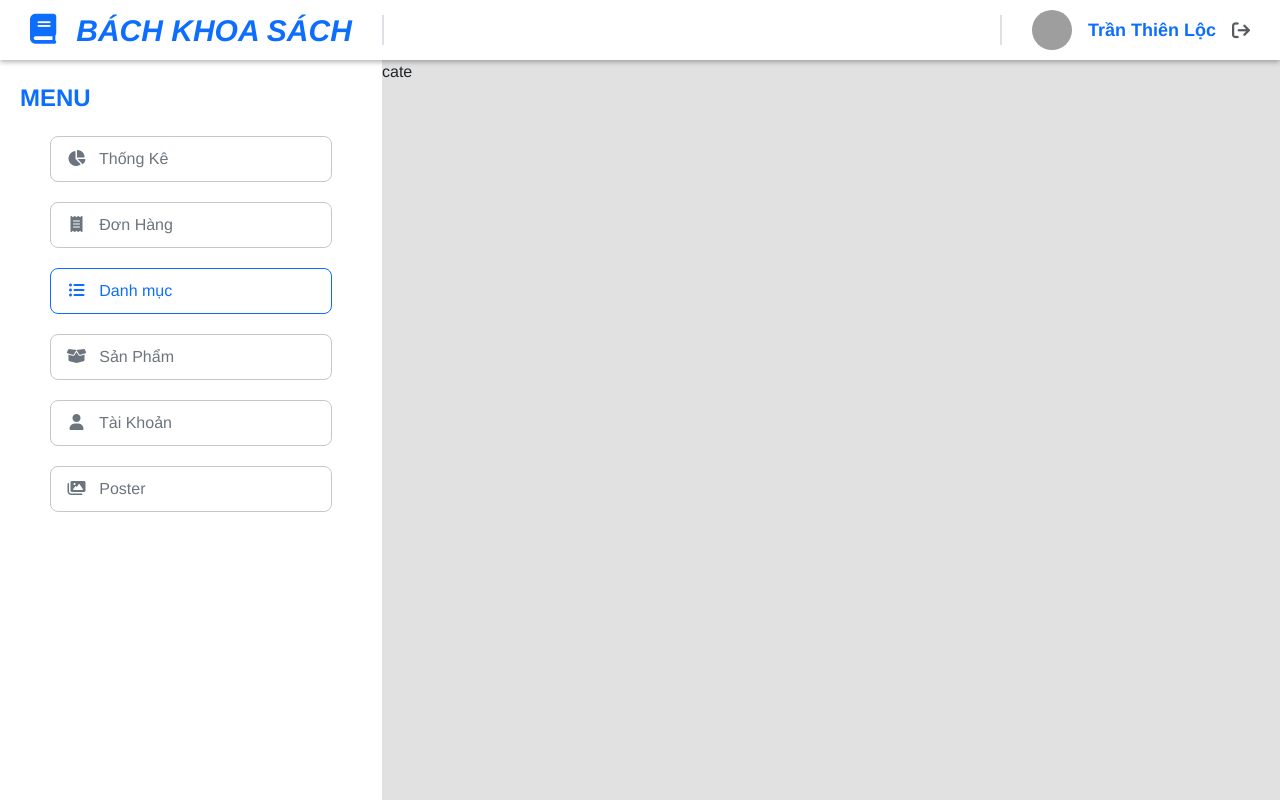
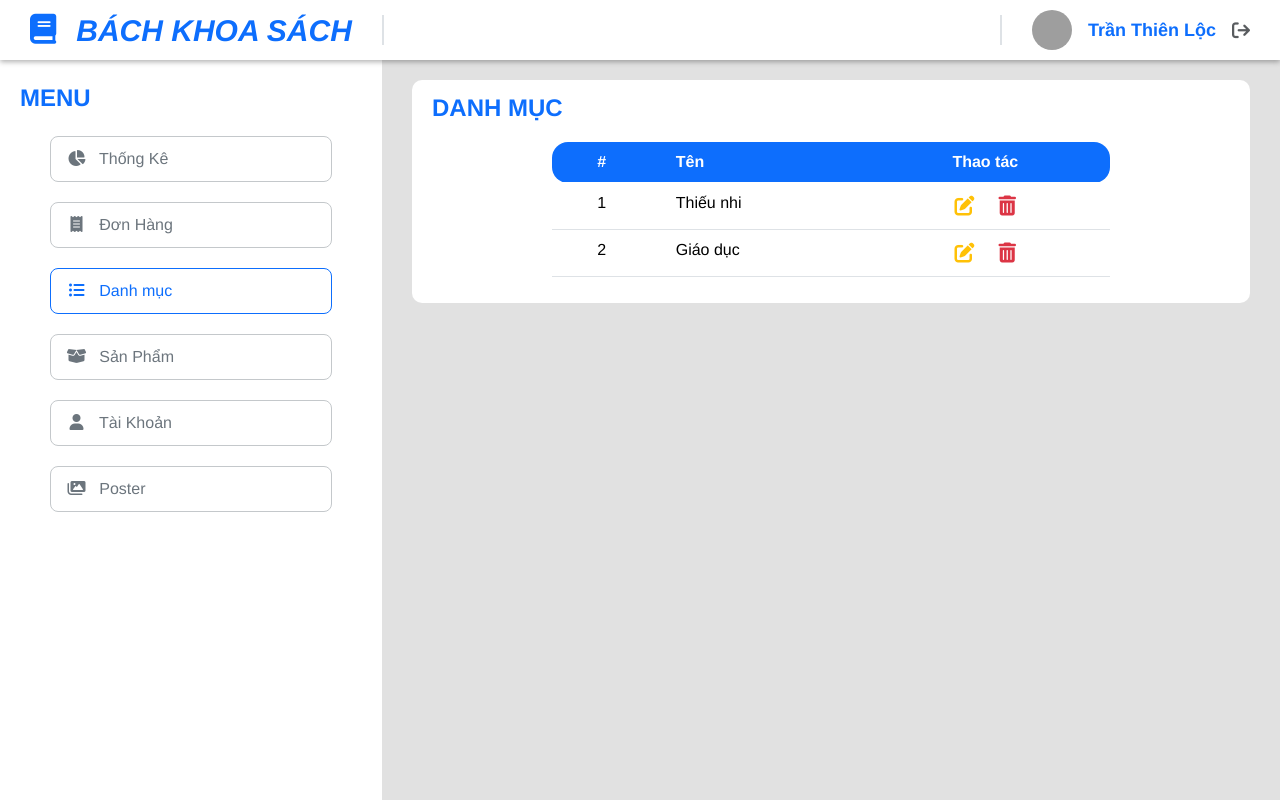
Before and after one commit to nguyenvinhluong242004/Website_Book-Store, a Vue app in the folder frontend/: page /admin/category in a window 1280 px wide. Built offline with nearby package versions, Linux system fonts and the light colour scheme; grey boxes are pictures that could not be loaded.

Commit message:
admin user and category
thêm user và category của admin, chưa có modal

```diff
--- /dev/null
+++ b/frontend/src/components/css-component/admin-category.css
@@ -0,0 +1,11 @@
+.admin-category-body{
+    padding: 20px 30px;
+}
+
+.admin-category-box{
+    background: white;
+    width: 100%;
+    padding: 10px 20px;
+
+    border-radius: 10px;
+}
--- a/frontend/src/components/vue-component/AdminCategory.vue
+++ b/frontend/src/components/vue-component/AdminCategory.vue
@@ -1,8 +1,43 @@
 <template>
-  <div>cate</div>
+  <div class="admin-category-body">
+    <div class="admin-category-box">
+      <div class="admin-category-box-title fs-4 fw-bold text-primary mb-3">
+        DANH MỤC
+      </div>
+      <table class="table mx-auto" style="width: 70%">
+        <thead class="border-bottom-0">
+          <tr>
+            <th scope="col" class="text-bg-primary rounded-start-4 text-center" style="width: 100px;">#</th>
+            <th scope="col" class="text-bg-primary ps-4">Tên</th>
+            <th scope="col" class="text-bg-primary rounded-end-4 text-center" style="width: 250px">Thao tác</th>
+          </tr>
+        </thead>
+        <tbody>
+          <tr>
+            <td class="text-center">1</td>
+            <td class="ps-4">Thiếu nhi</td>
+            <td class="fs-5 text-center">
+              <i class="fa-solid fa-pen-to-square text-warning me-4"></i>
+              <i class="fa-solid fa-trash-can text-danger"></i>
+            </td>
+          </tr>
+          <tr>
+            <td class="text-center">2</td>
+            <td class="ps-4">Giáo dục</td>
+            <td class="fs-5 text-center">
+              <i class="fa-solid fa-pen-to-square text-warning me-4"></i>
+              <i class="fa-solid fa-trash-can text-danger"></i>
+            </td>
+          </tr>
+        </tbody>
+      </table>
+    </div>
+  </div>
 </template>
 
 <script>
+import "../css-component/admin-category.css";
+
 export default {
   name: "AdminCategory",
   data() {
--- a/frontend/src/components/vue-component/AdminUser.vue
+++ b/frontend/src/components/vue-component/AdminUser.vue
@@ -7,34 +7,49 @@
       <table class="table mx-auto" style="width: 90%">
         <thead class="border-bottom-0">
           <tr>
-            <th scope="col" class="text-bg-primary rounded-start-4">Email</th>
+            <th
+              scope="col"
+              class="text-bg-primary rounded-start-4 ps-4"
+              style="width: 300px"
+            >
+              Email
+            </th>
             <th scope="col" class="text-bg-primary">Tên</th>
             <th scope="col" class="text-bg-primary">Role</th>
-            <th scope="col" class="text-bg-primary rounded-end-4">Thao tác</th>
+            <th
+              scope="col"
+              class="text-bg-primary rounded-end-4 text-center"
+              style="width: 200px"
+            >
+              Thao tác
+            </th>
           </tr>
         </thead>
         <tbody>
           <tr>
-            <td>tranloc@gmail.com</td>
+            <td class="ps-4">tranloc@gmail.com</td>
             <td>Trần Thiên Lộc</td>
             <td>admin</td>
-            <td>
+            <td class="fs-5 text-center">
+              <i class="fa-solid fa-address-card text-primary me-4"></i>
               <i class="fa-solid fa-address-card text-primary"></i>
             </td>
           </tr>
           <tr>
-            <td>pahdsn@gmail.com</td>
+            <td class="ps-4">pahdsn@gmail.com</td>
             <td>Không ai biết</td>
             <td>user</td>
-            <td>
+            <td class="fs-5 text-center">
+              <i class="fa-solid fa-address-card text-primary me-4"></i>
               <i class="fa-solid fa-address-card text-primary"></i>
             </td>
           </tr>
           <tr>
-            <td>mdlkasmdas@gmail.com</td>
+            <td class="ps-4">mdlkasmdas@gmail.com</td>
             <td>Larry the Bird</td>
             <td>user</td>
-            <td>
+            <td class="fs-5 text-center">
+              <i class="fa-solid fa-address-card text-primary me-4"></i>
               <i class="fa-solid fa-address-card text-primary"></i>
             </td>
           </tr>
```
